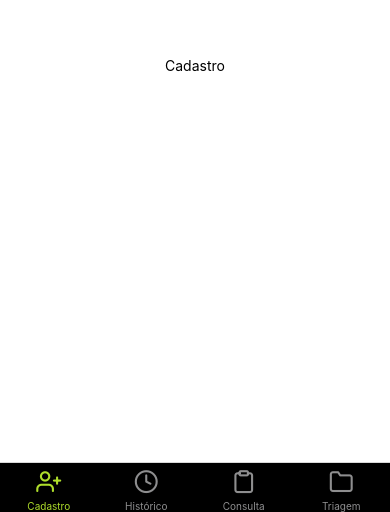
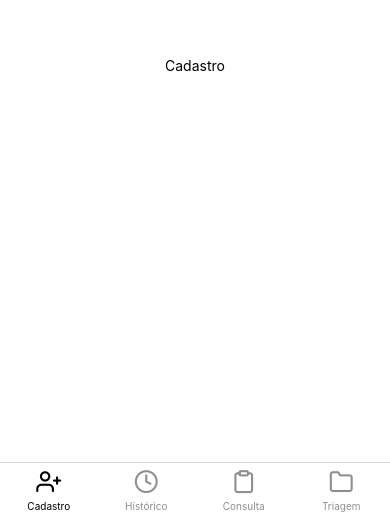
Before and after one commit to HugoLeda/saude-indeteligente, a React Native app in the folder SUSI/: screen / in a window 390 px wide. Shown: the part 332-844 px from the top of the page. Built offline with nearby package versions, Linux system fonts and the light colour scheme.

Commit message:
update navigation color

```diff
--- a/SUSI/src/routes/tab.routes.jsx
+++ b/SUSI/src/routes/tab.routes.jsx
@@ -21,9 +21,9 @@ export default function TabRoutes() {
   return (
     <Tab.Navigator screenOptions={ ({ route }) => ({
       headerShown: false,
-      tabBarActiveTintColor: '#aedd2b',
+      tabBarActiveTintColor: '#0c12b',
       tabBarStyle: {
-        backgroundColor: '#000',
+        backgroundColor: '#99bff',
         height: 50,
       }
     }) }>
```
